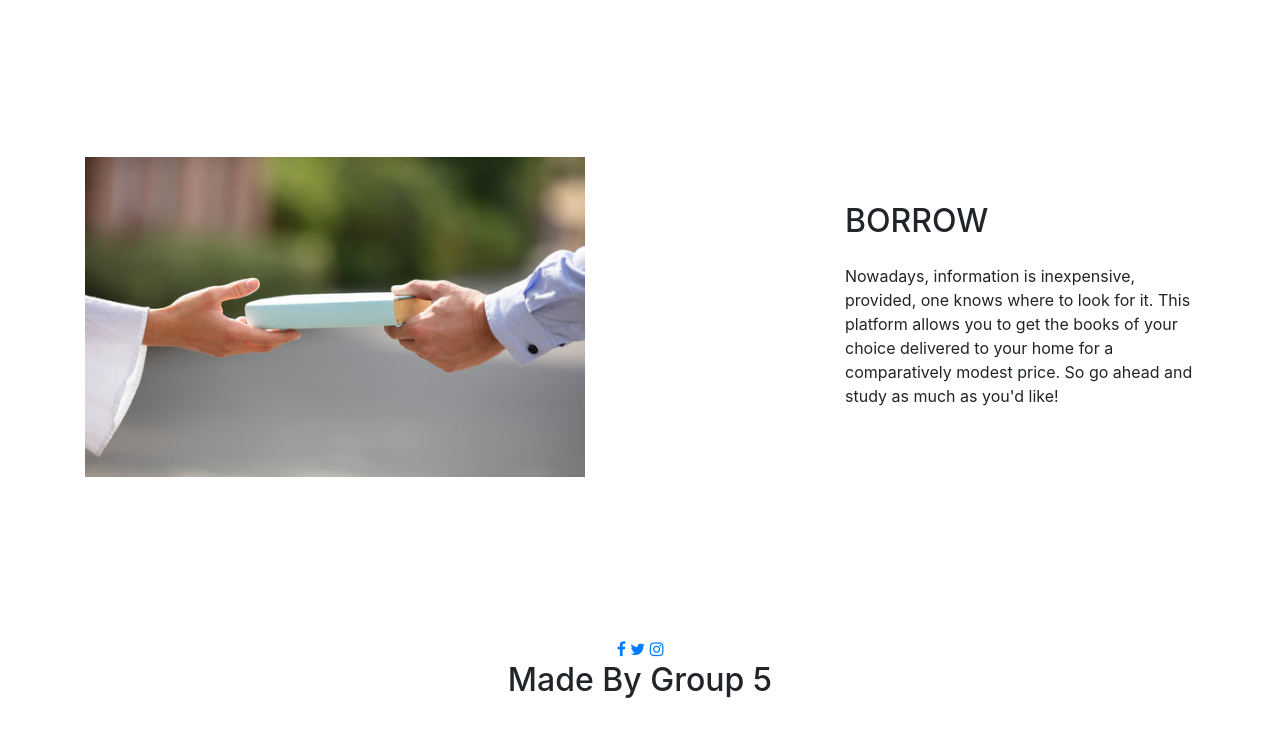
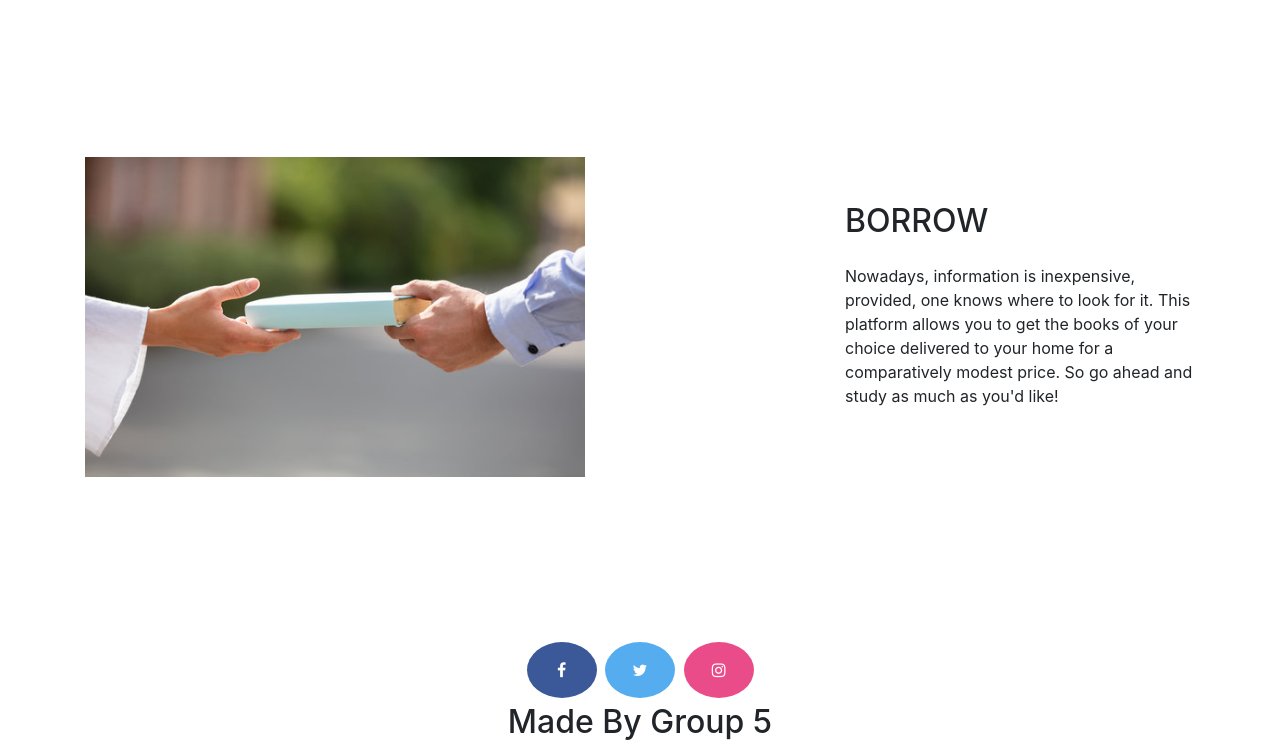
Before and after one commit to Helios613/BookLook, a plain HTML site: page index.html in a window 1280 px wide. Shown: the part 2422-3172 px from the top of the page. Before the commit the page ends 3130 px from the top, so only its background shows below. Drawn offline with nearby package versions, Linux system fonts and the light colour scheme.

Commit message:
Update style.css

```diff
--- a/assets/styles/style.css
+++ b/assets/styles/style.css
@@ -69,6 +69,38 @@ li a:hover {
     position: relative;
 
 }
+
+
+.fa {
+    padding: 20px;
+    font-size: 30px;
+    width: 70px;
+    text-align: center;
+    text-decoration: none;
+    margin: 5px 2px;
+    border-radius: 50%;
+}
+
+.fa:hover {
+    opacity: 0.7;
+}
+
+.fa-facebook {
+    background: #3B5998;
+    color: white;
+}
+
+.fa-twitter {
+    background: #55ACEE;
+    color: white;
+}
+
+.fa-instagram {
+    background: #ea4c89;
+    color: white;
+}
+
+
 
 .text-black {
     color: #000 !important;
```
